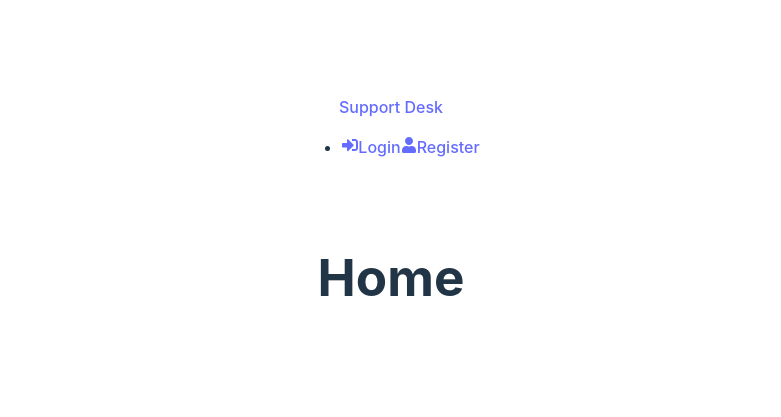
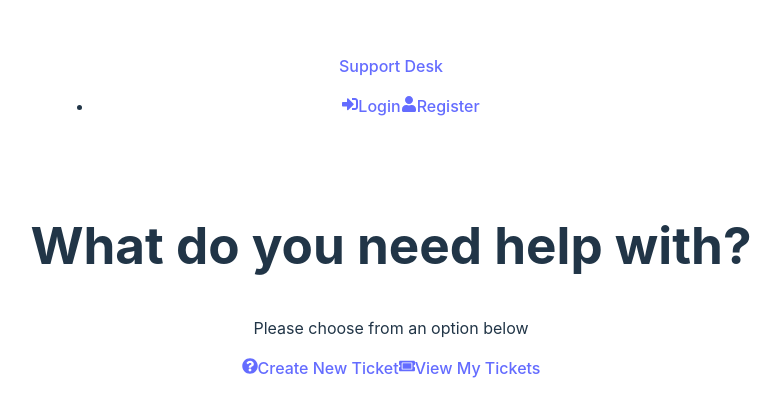
Before and after one commit to codeherbert/support-ticket-plus, a React (Vite) app in the folder frontend/: page / in a window 1280 px wide. Shown: the part 195-612 px from the top of the page, without its empty margins (249-1030 px from the left). Built offline with nearby package versions, Linux system fonts and the light colour scheme.

Commit message:
sets up the homepage layout

```diff
--- a/frontend/src/pages/Home.jsx
+++ b/frontend/src/pages/Home.jsx
@@ -1,8 +1,22 @@
+import {Link} from 'react-router-dom';
+import {FaQuestionCircle, FaTicketAlt} from 'react-icons/fa';
+
+
 function Home() {
     return (
-        <div>
-            <h1>Home</h1>
-        </div>
+        <>
+            <section className="heading">
+                <h1>What do you need help with?</h1>
+                <p>Please choose from an option below</p>
+            </section>
+
+            <Link to="/new-ticket" class="btn btn-reverse btn-block">
+                <FaQuestionCircle />Create New Ticket
+            </Link>
+            <Link to="/tickets" class="btn btn-block">
+                <FaTicketAlt />View My Tickets
+            </Link>
+        </>
     )
 }
 
```
